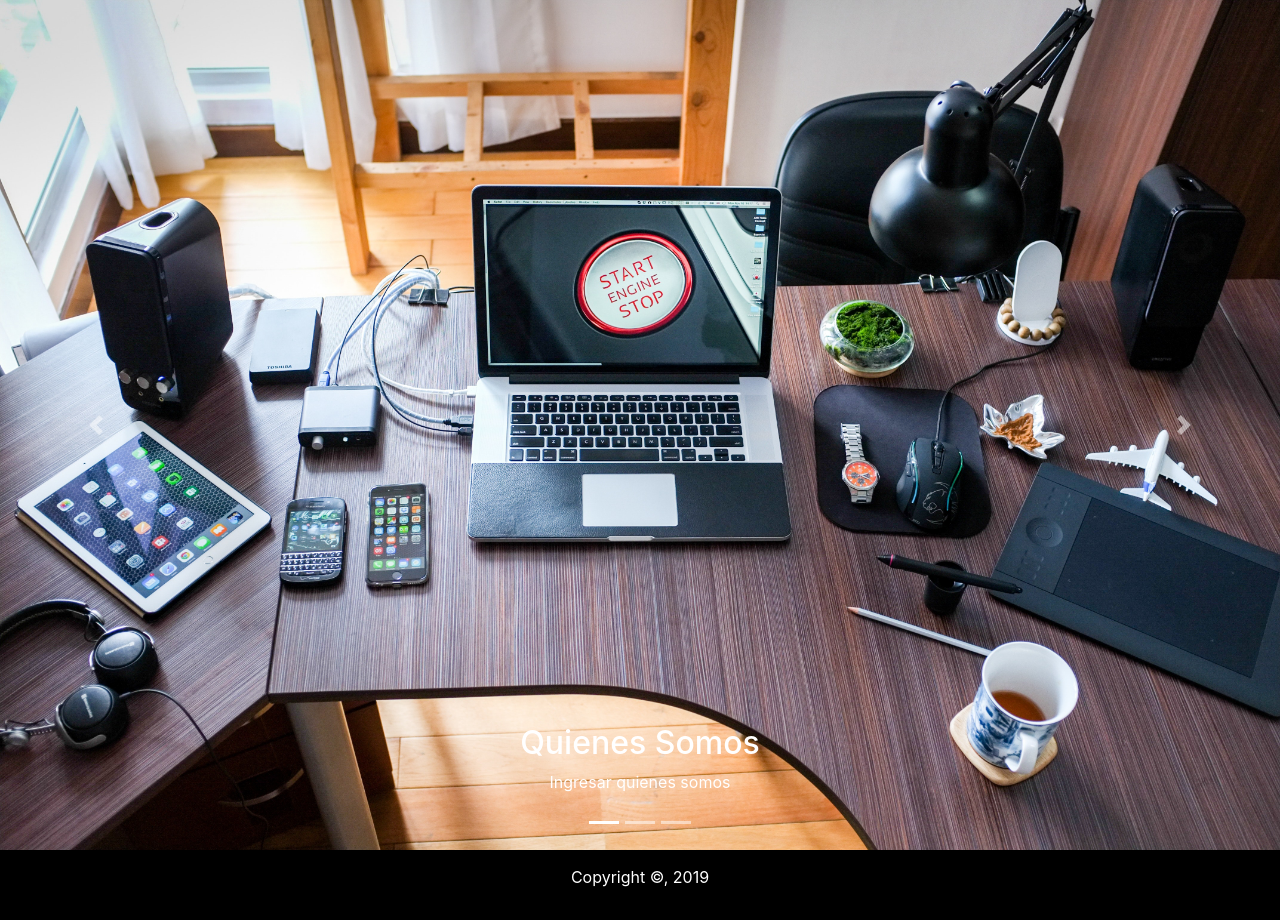
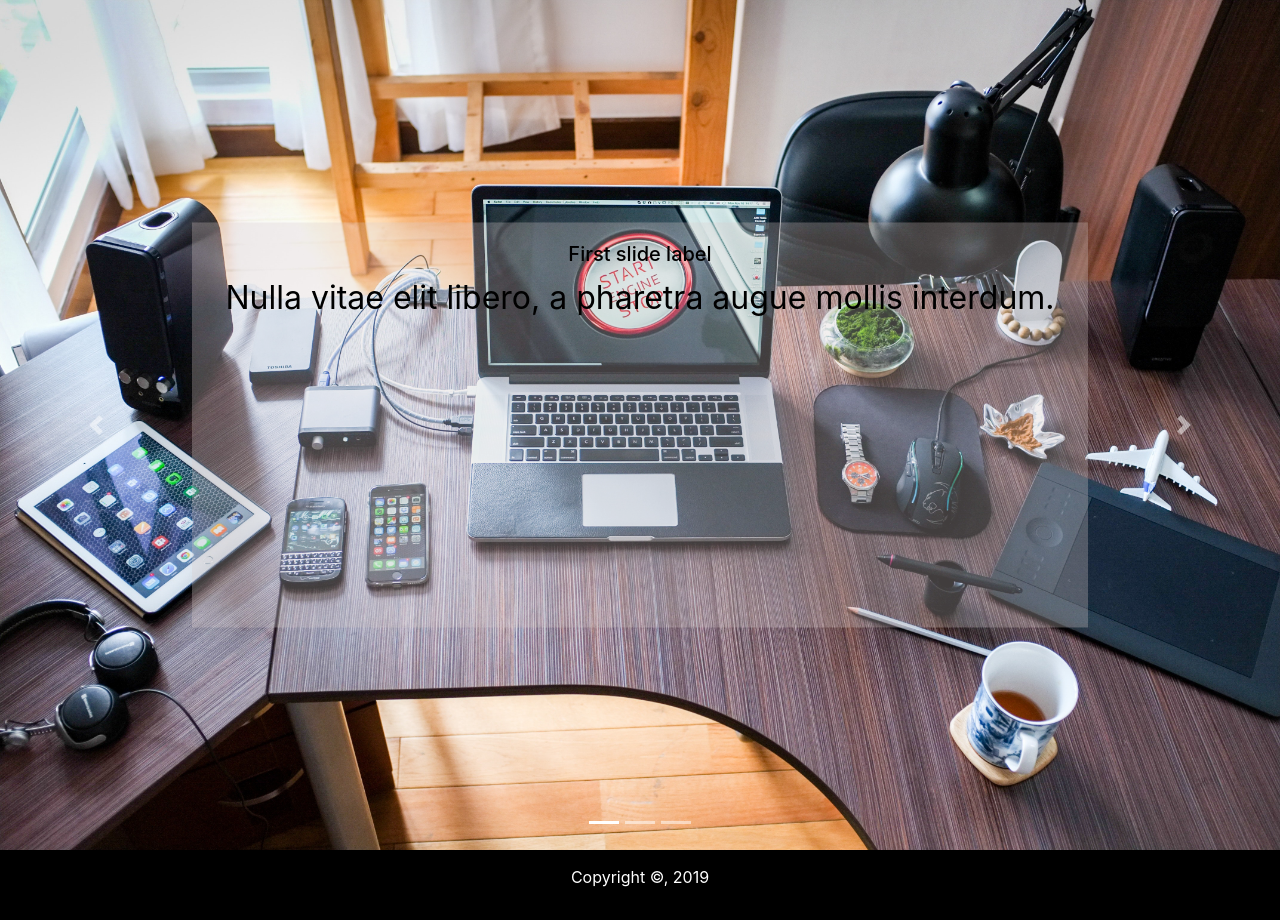
Before and after one commit to andm13/Proyecto, a PHP site: page /HTML/main.html in a window 1280 px wide. Shown: the part 56-976 px from the top of the page. Run offline with PHP 8.4, Linux system fonts and the light colour scheme; some libraries are stand-ins or nearby versions.

Commit message:
Add files via upload
added slider template

```diff
--- a/CSS/style.css
+++ b/CSS/style.css
@@ -4,3 +4,11 @@ footer{
   color: white;
   padding: 15px;
 }
+.carousel-caption{
+  font-size: 2em ;
+  color: black ;
+  background-color: rgba(215, 202, 202, 0.3);
+  position: absolute;
+  top: 50%;
+  transform: translateY(-50%);
+}
--- a/HTML/main.html
+++ b/HTML/main.html
@@ -8,7 +8,8 @@
     <!--Icons link-->
     <link rel="stylesheet" href="https://use.fontawesome.com/releases/v5.11.2/css/all.css" integrity="sha384-KA6wR/X5RY4zFAHpv/CnoG2UW1uogYfdnP67Uv7eULvTveboZJg0qUpmJZb5VqzN" crossorigin="anonymous">
     <!--Css link-->
-    <link rel="stylesheet" href="../css/style.css">
+    <link rel="stylesheet" href="../CSS/style.css">
+    <link rel="stylesheet" href="../CSS/viewport.css">
   </head>
   <body>
     <!--barra de navegacion-->
@@ -41,43 +42,43 @@
     </nav>
 
     <!--Slide -->
-    <div class="slide">
-      <div class="carousel slide" data-ride="carousel" id="slideInicio">
+    <div class="slider">
+      <div id="carousel" class="carousel slide" data-ride="carousel">
         <ol class="carousel-indicators">
-          <li data-target="slideEmpresa" data-slide-to="0" class="active"></li>
-          <li data-target="slideEmpresa" data-slide-to="1"></li>
-          <li data-target="slideEmpresa" data-slide-to="2"></li>
+          <li data-target="#carousel" data-slide-to="0" class="active"></li>
+          <li data-target="#carousel" data-slide-to="1"></li>
+          <li data-target="#carousel" data-slide-to="2"></li>
         </ol>
         <div class="carousel-inner">
           <div class="carousel-item active">
-            <img src="../Imagenes/slideinicio1.jpg" alt="..." class="d-block w-100">
-            <div class="carousel-caption d-none d-md-block">
-              <h2>Quienes Somos</h2>
-              <p>Ingresar quienes somos</p>
+            <img src="../Imagenes/slideinicio1.jpg" class="w-100" alt="...">
+            <div class="carousel-caption">
+              <h5>First slide label</h5>
+              <p>Nulla vitae elit libero, a pharetra augue mollis interdum.</p>
+            </div>
+          </div>
+          <div class="carousel-item">
+            <img src="../Imagenes/slideinicio2.jpg" class="w-100" alt="...">
+            <div class="carousel-caption">
+              <h5>Second slide label</h5>
+              <p>Lorem ipsum dolor sit amet, consectetur adipiscing elit.</p>
+            </div>
+          </div>
+          <div class="carousel-item">
+            <img src="../Imagenes/slideinicio3.jpg" class="w-100" alt="...">
+            <div class="carousel-caption">
+              <h5>Third slide label</h5>
+              <p>Praesent commodo cursus magna, vel scelerisque nisl consectetur.</p>
             </div>
           </div>
         </div>
-        <div class="carousel-item">
-          <img src="../Imagenes/slideinicio2.jpg" alt="..." class="d-block w-100">
-          <div class="carousel-caption d-none d-md-block">
-            <h2>Objetivo</h2>
-            <p>Ingresar objetivo</p>
-          </div>
-        </div>
-        <div class="carousel-item">
-          <img src="../Imagenes/slideinicio3.jpg" alt="..." class="d-block w-100">
-          <div class="carousel-caption d-none d-md-block">
-            <h2>Vision</h2>
-            <p>Ingresar vision</p>
-          </div>
-        </div>
-        <a href="#slideEmpresa" class="carousel-control-prev" role="button" data-slide="prev">
+        <a class="carousel-control-prev" href="#carousel" role="button" data-slide="prev">
           <span class="carousel-control-prev-icon" aria-hidden="true"></span>
-          <span class="sr-only">Anterior</span>
+          <span class="sr-only">Previous</span>
         </a>
-        <a href="#slideEmpresa" class="carousel-control-next" role="button" data-slide="next">
+        <a class="carousel-control-next" href="#carousel" role="button" data-slide="next">
           <span class="carousel-control-next-icon" aria-hidden="true"></span>
-          <span class="sr-only">Siguiente</span>
+          <span class="sr-only">Next</span>
         </a>
       </div>
     </div>
```
